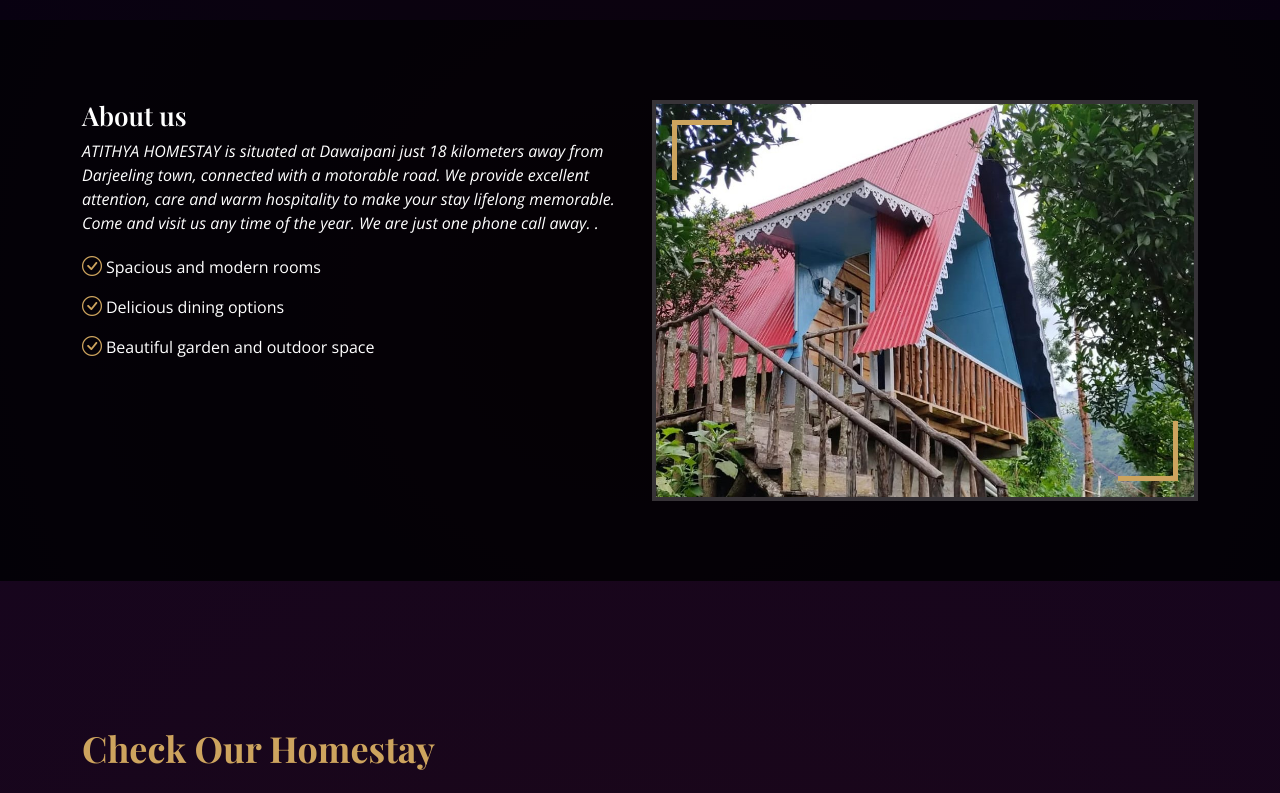
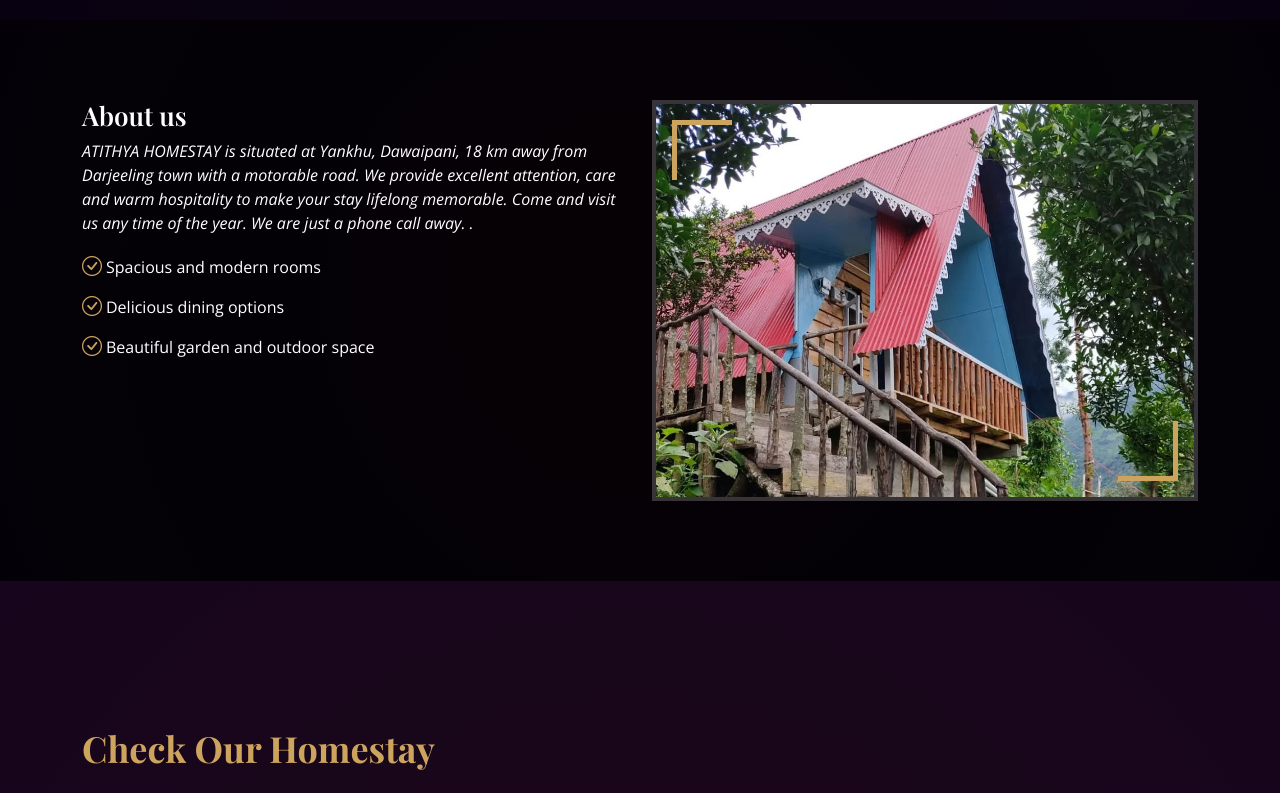
Before and after one commit to atithyaHomestay/atithya, a plain HTML site: page index.html in a window 1280 px wide. Shown: the part 860-1653 px from the top of the page. Drawn offline with nearby package versions, Linux system fonts and the light colour scheme; a web font is replaced by a local one.

Commit message:
Update index.html

```diff
--- a/index.html
+++ b/index.html
@@ -138,8 +138,8 @@
           <div class="col-lg-6 pt-4 pt-lg-0 order-2 order-lg-1 content">
             <h3>About us</h3>
             <p class="fst-italic">
-              ATITHYA HOMESTAY is situated at Dawaipani just 18 kilometers away from Darjeeling town, connected with a motorable road. We provide excellent attention, care and warm hospitality to make your stay lifelong memorable.
-              Come and visit us any time of the year. We are just one phone call away.
+              ATITHYA HOMESTAY is situated at Yankhu, Dawaipani, 18 km away from Darjeeling town with a motorable road. We provide excellent attention, care and warm hospitality to make your stay lifelong memorable.
+              Come and visit us any time of the year. We are just a phone call away.
               .
             </p>
             <ul>
@@ -147,11 +147,7 @@
               <li><i class="bi bi-check-circle"></i>Delicious dining options</li>
               <li><i class="bi bi-check-circle"></i>Beautiful garden and outdoor space</li>
             </ul>
-            <!---<p>
-              Ullamco laboris nisi ut aliquip ex ea commodo consequat. Duis aute irure dolor in reprehenderit in voluptate
-              velit esse cillum dolore eu fugiat nulla pariatur. Excepteur sint occaecat cupidatat non proident, sunt in
-              culpa qui officia deserunt mollit anim id est laborum
-            </p>--->
+
           </div>
         </div>
 
@@ -200,7 +196,7 @@
                 <div class="row">
                   <div class="col-lg-8 details order-2 order-lg-1">
                     <h3>What we Offer?</h3>
-                    <p class="fst-italic">Atithya Homestay offers clean and sanitized rooms with the splendid view of Kanchenjunga and Darjeeling town on the top of the hill opposite. Most of the essential amenities are also there such as attached western bathrooms, 24 hours electricity, view room to hot water, and many more. Moreover, the foods are made with completely organic ingredients in these homestays and also come with both veg and non-veg options.</p>
+                    <p class="fst-italic">Atithya Homestay offers clean and sanitized rooms with the splendid view of Kanchenjunga and Darjeeling town on the top of the hill opposite. Each cottage has own (western) toilet and bathroom, fitted with Geyser for hot water, and 24-hour electricity and water flow. We cook and serve healthy food from organic vegetables, grains and local ingredients, with with veg and non-veg options.</p>
 
                   </div>
                   <div class="col-lg-4 text-center order-1 order-lg-2">
```
